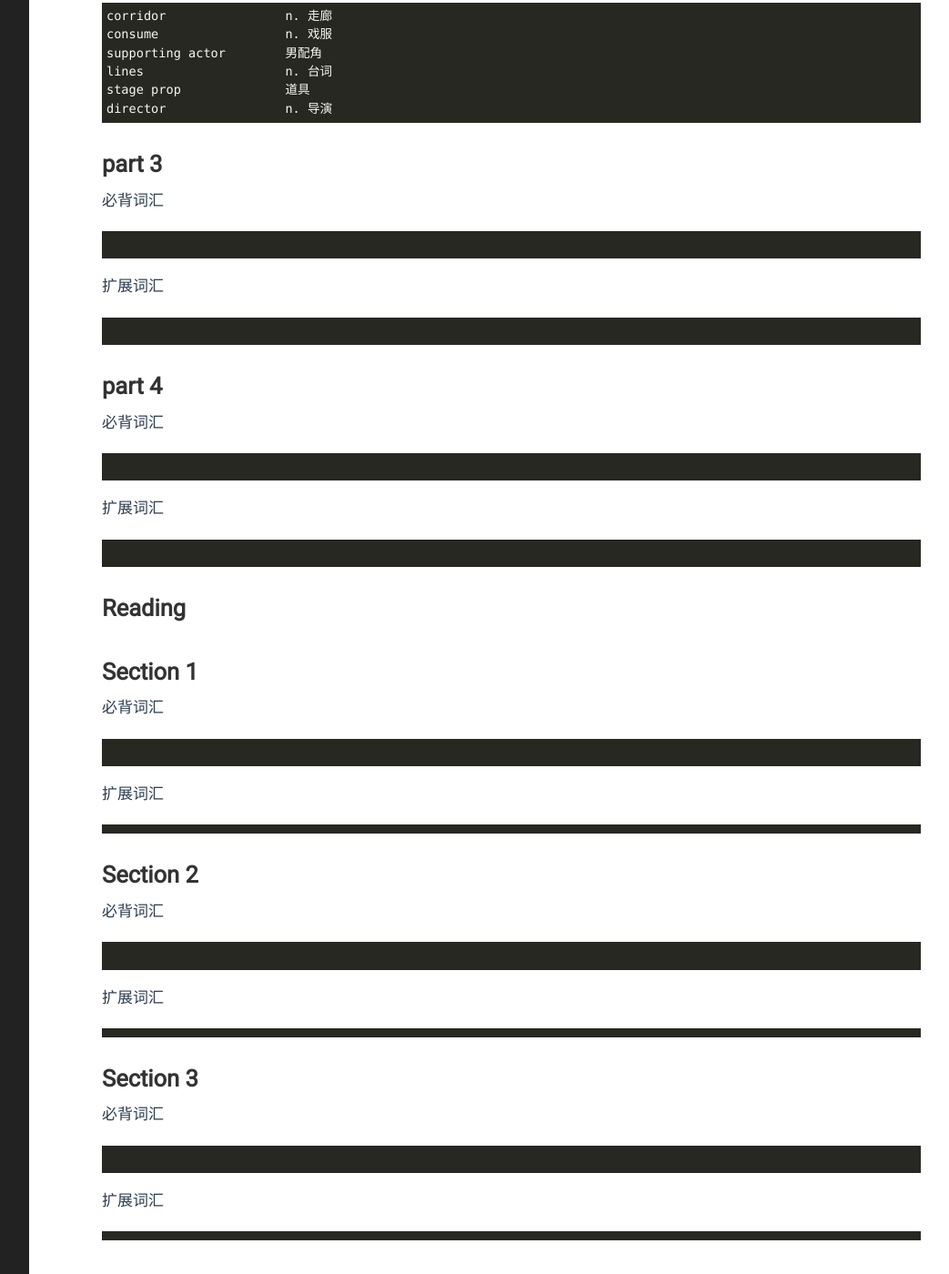
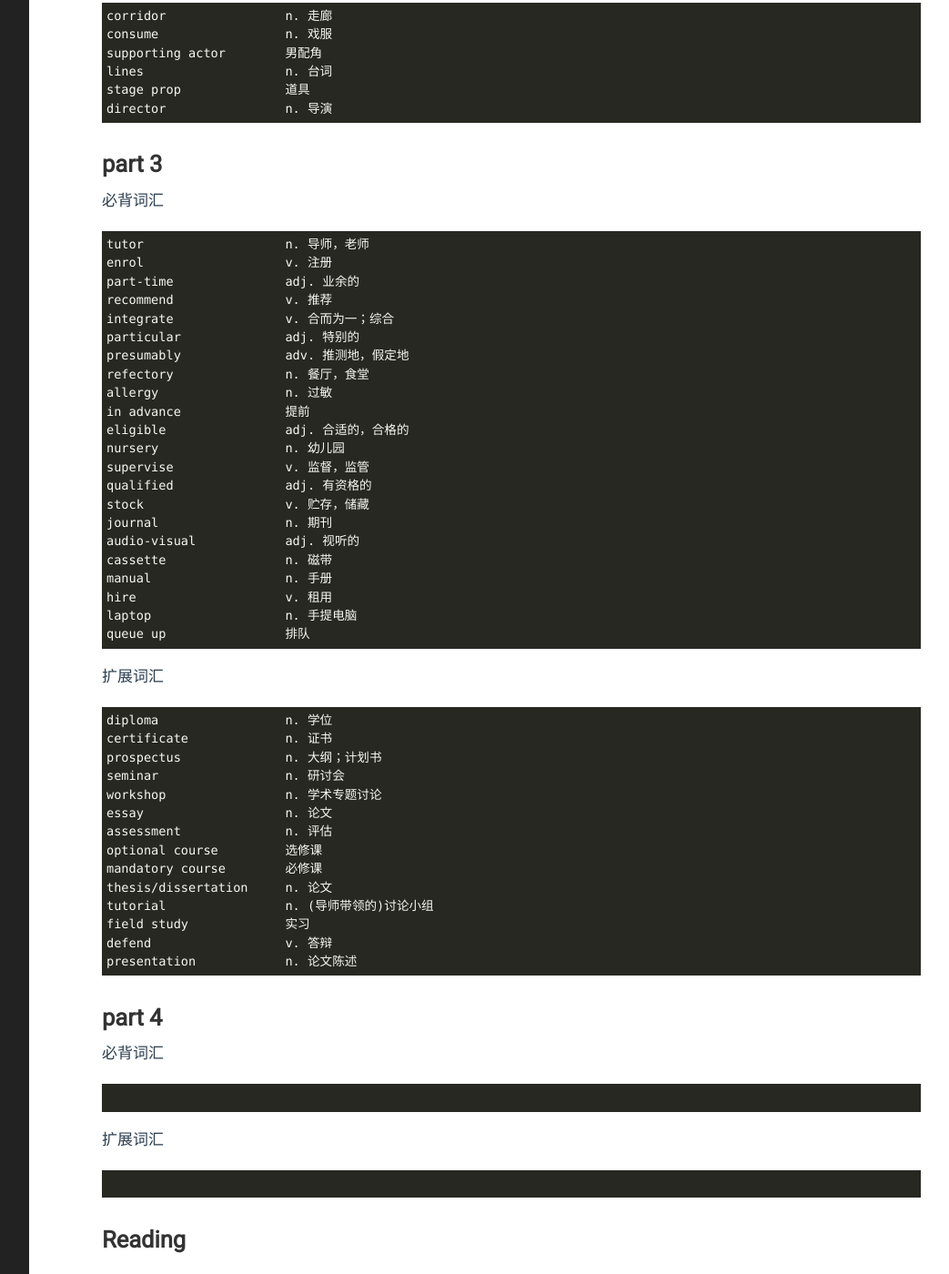
Before and after one commit to yejinp/yejinp.github.io, a Jekyll site: the page built from _posts/2023-09-01-vocabularies for IELTS 6-1.markdown, in a window 1280 px wide and 1400 px high, scrolled down 1674 px. Shown: the whole window at 91% size, without its empty margins (188-1231 px from the left). Built offline with Jekyll 4.4.1, drawn with Linux system fonts in a browser that asks for light colours.

Commit message:
add the vocabularies of section 2 and 3 of listening

````diff
--- a/_posts/2023-09-01-vocabularies for IELTS 6-1.markdown
+++ b/_posts/2023-09-01-vocabularies for IELTS 6-1.markdown
@@ -84,11 +84,45 @@ director                n. 导演
 # part 3 #
 必背词汇
 ```
-
+tutor                   n. 导师，老师
+enrol                   v. 注册
+part-time               adj. 业余的
+recommend               v. 推荐
+integrate               v. 合而为一；综合
+particular              adj. 特别的
+presumably              adv. 推测地，假定地
+refectory               n. 餐厅，食堂
+allergy                 n. 过敏
+in advance              提前
+eligible                adj. 合适的，合格的
+nursery                 n. 幼儿园
+supervise               v. 监督，监管
+qualified               adj. 有资格的
+stock                   v. 贮存，储藏
+journal                 n. 期刊
+audio-visual            adj. 视听的
+cassette                n. 磁带
+manual                  n. 手册
+hire                    v. 租用
+laptop                  n. 手提电脑
+queue up                排队
 ```
 扩展词汇
 ```
-
+diploma                 n. 学位
+certificate             n. 证书
+prospectus              n. 大纲；计划书
+seminar                 n. 研讨会
+workshop                n. 学术专题讨论
+essay                   n. 论文
+assessment              n. 评估
+optional course         选修课
+mandatory course        必修课
+thesis/dissertation     n. 论文
+tutorial                n. (导师带领的)讨论小组
+field study             实习
+defend                  v. 答辩
+presentation            n. 论文陈述
 ```
 # part 4 #
 必背词汇
````
